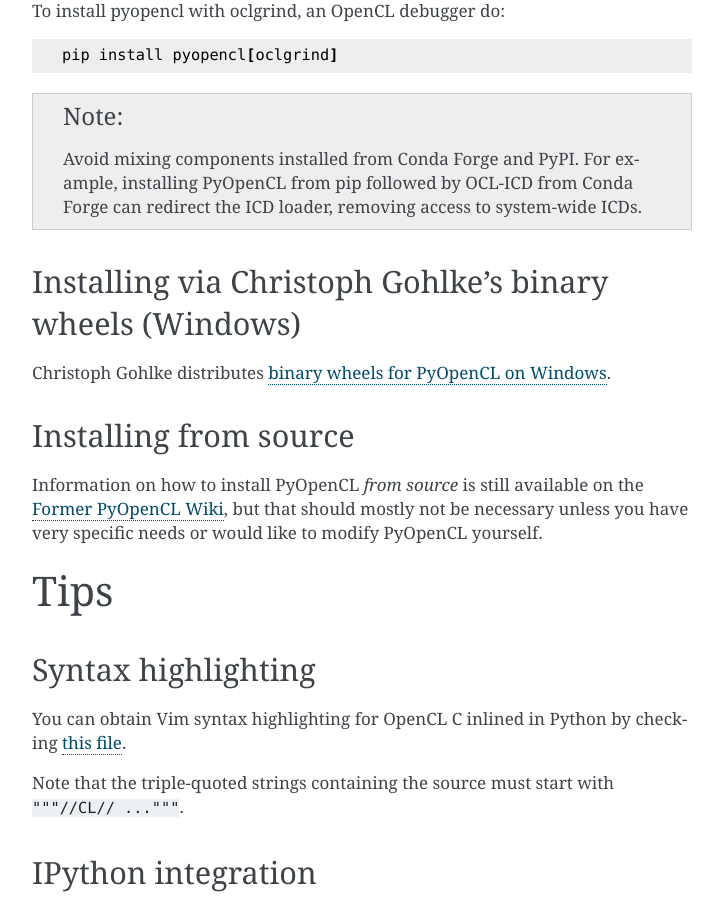
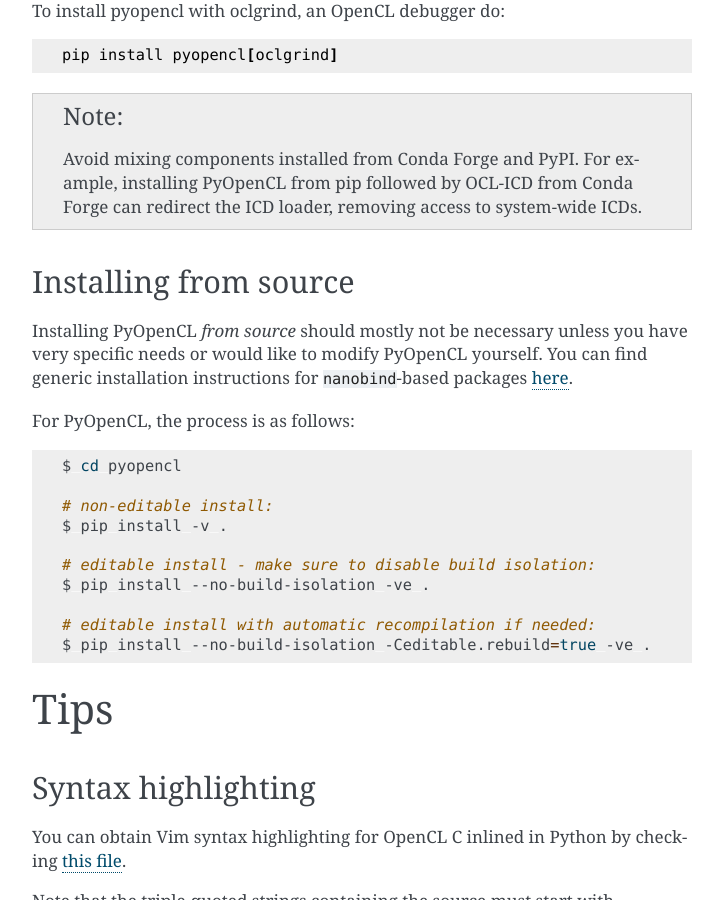
Before and after one commit to inducer/pyopencl, a Sphinx documentation site: the page built from doc/misc.rst, in a window 1280 px wide and 900 px high, scrolled down 3761 px. Shown: the whole window, without its empty margins (388-1111 px from the left). Built offline with Sphinx 7.4.7, drawn with Linux system fonts in a browser that asks for light colours; some of the changed text lies outside the part shown.

Commit message:
Update install docs - remove non-functional link to Christoph Gohlke's binary wheels - remove link to older wiki - add basic source install docs

```diff
--- a/doc/misc.rst
+++ b/doc/misc.rst
@@ -177,19 +177,28 @@ To install pyopencl with oclgrind, an OpenCL debugger do::
     For example, installing PyOpenCL from pip followed by OCL-ICD from Conda Forge can
     redirect the ICD loader, removing access to system-wide ICDs.
 
-Installing via Christoph Gohlke's binary wheels (Windows)
----------------------------------------------------------
-
-Christoph Gohlke distributes `binary wheels for PyOpenCL on Windows
-<https://www.lfd.uci.edu/~gohlke/pythonlibs/#pyopencl>`__.
-
 Installing from source
 ----------------------
 
-Information on how to install PyOpenCL *from source* is still available on the
-`Former PyOpenCL Wiki <https://wiki.tiker.net/PyOpenCL/Installation>`__, but that should
-mostly not be necessary unless you have very specific needs or would like to modify
-PyOpenCL yourself.
+Installing PyOpenCL *from source* should mostly not be necessary unless you
+have very specific needs or would like to modify PyOpenCL yourself.
+You can find generic installation instructions for ``nanobind``-based packages `here <https://nanobind.readthedocs.io/en/latest/packaging.html#step-4-install-the-package-locally>`__.
+
+For PyOpenCL, the process is as follows:
+
+.. code-block:: bash
+
+    $ cd pyopencl
+
+    # non-editable install:
+    $ pip install -v .
+
+    # editable install - make sure to disable build isolation:
+    $ pip install --no-build-isolation -ve .
+
+    # editable install with automatic recompilation if needed:
+    $ pip install --no-build-isolation -Ceditable.rebuild=true -ve .
+
 
 Tips
 ====
```
